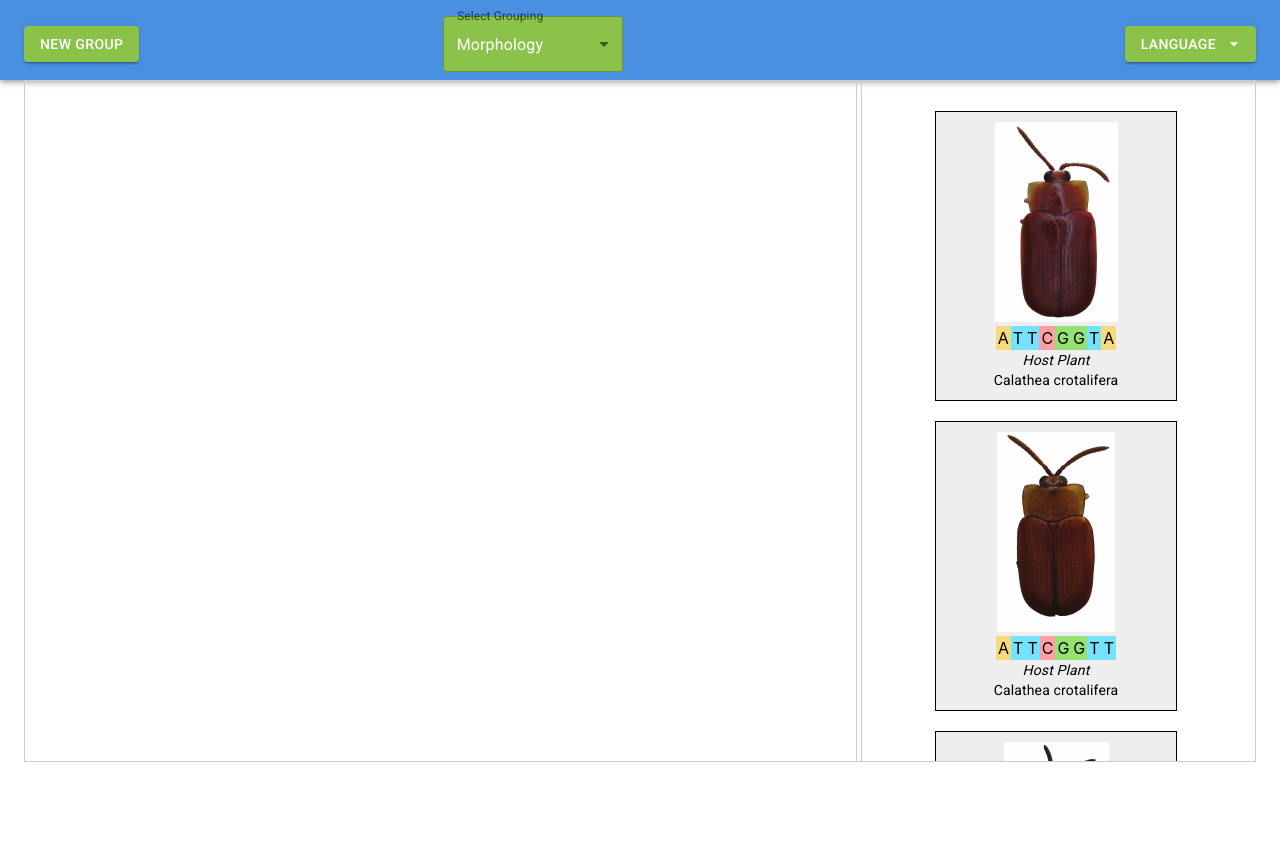
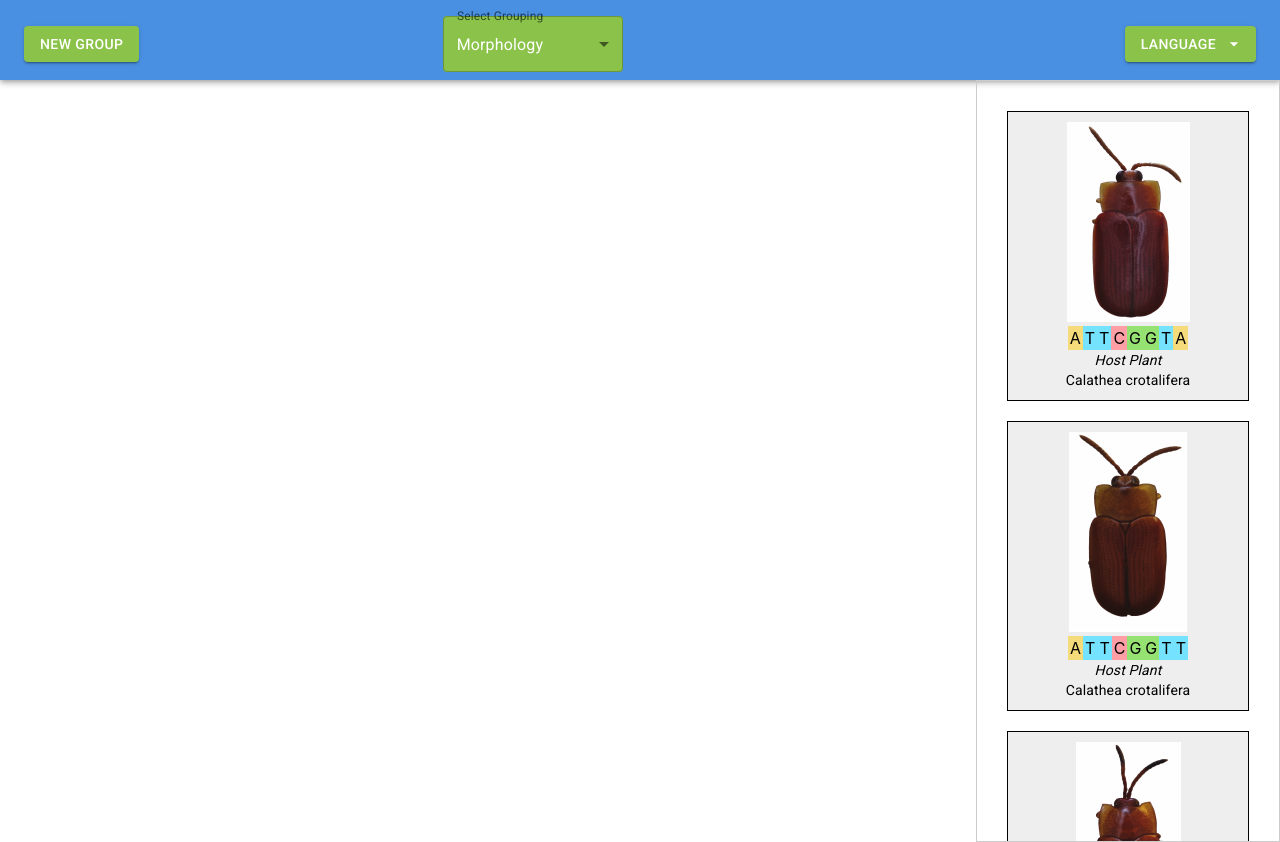
Before and after one commit to ocelots-rcn/EcoSort, a React (Create React App) app: page / in a window 1280 px wide. Before the commit the page ends 800 px from the top, so only its background shows below. Built offline with nearby package versions, Linux system fonts and the light colour scheme.

Commit message:
First layout revamp

```diff
--- a/src/App.js
+++ b/src/App.js
@@ -1,12 +1,16 @@
 import React, { useState, useEffect } from 'react';
-import Header from './Header';
-import { Container, Grid } from '@mui/material';
-import { LanguageProvider } from './LanguageContext';
-import CardHolder from './CardHolder';
-import BinBox from './BinBox';
 import { DndProvider } from 'react-dnd';
 import { HTML5Backend } from 'react-dnd-html5-backend';
 import { DataProvider } from './DataProvider'; // Adjust the path as necessary
+
+import Box from '@mui/material/Box';
+
+import { LanguageProvider } from './LanguageContext';
+import Header from './Header';
+import CardHolder from './CardHolder';
+import BinBox from './BinBox';
+
+
 
 const App = () => {
   const [createNewBin, setCreateNewBin] = useState(false);
@@ -24,16 +28,10 @@ const App = () => {
       <DataProvider>
         <DndProvider backend={HTML5Backend}>
           <Header onNewBin={handleNewBin} />
-          <Container maxWidth="xl">
-            <Grid container spacing={2}>
-              <Grid item xs={8}>
-                <BinBox createNewBin={createNewBin} />
-              </Grid>
-              <Grid item xs={4}>
-                <CardHolder />
-              </Grid>
-            </Grid>
-          </Container>
+          <Box sx={{display: 'flex', flexDirection: 'row' }}>
+            <BinBox createNewBin={createNewBin} />
+            <CardHolder />
+          </Box>
         </DndProvider>
       </DataProvider>
     </LanguageProvider>
--- a/src/Bin.js
+++ b/src/Bin.js
@@ -42,8 +42,9 @@ const Bin = ({ id }) => {
     <Box
       ref={drop}
       sx={{
-        flex: '0 0 calc(40%)',
-        height: '260px',
+        minHeight: '250px',
+        maxHeight: '500px',
+        minWidth: '220px',
         backgroundColor: isOver ? '#e0e0e0' : 'transparent',
         border: '1px dashed #ccc',
         marginBottom: '10px',
--- a/src/BinBox.js
+++ b/src/BinBox.js
@@ -20,13 +20,19 @@ const BinBox = ({ createNewBin }) => {
   }, [createNewBin]);
 
   return (
-    <Box sx={{ height: '80vh', width: '97.5%', border: '1px solid #ccc', padding: '20px', overflowX: 'auto', margin: '0 auto' }}>
-      <Box sx={{ display: 'flex', flexWrap: 'wrap', gap: '10px', justifyContent: 'center' }}>
+      <Box sx={{
+        padding: 3,
+        display: 'flex',
+        flex: 1,
+        flexWrap: 'wrap',
+        gap: '10px',
+        justifyContent: 'center',
+        maxHeight: '80vh',
+        overflowY: 'auto'}}>
         {bins.map(bin => (
           <Bin key={bin.id} id={bin.id} />
         ))}
       </Box>
-    </Box>
   );
 };
 
--- a/src/CardHolder.js
+++ b/src/CardHolder.js
@@ -23,7 +23,8 @@ const CardHolder = () => {
     <Box
       ref={drop}
       sx={{
-        height: '80vh',
+        minWidth: '220px',
+        maxHeight: '90vh',
         display: 'flex',
         flexDirection: 'column',
         alignItems: 'center',
```
